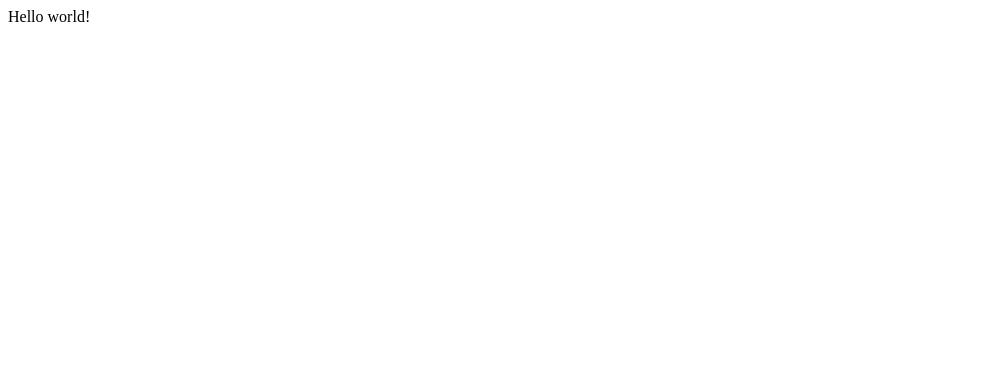
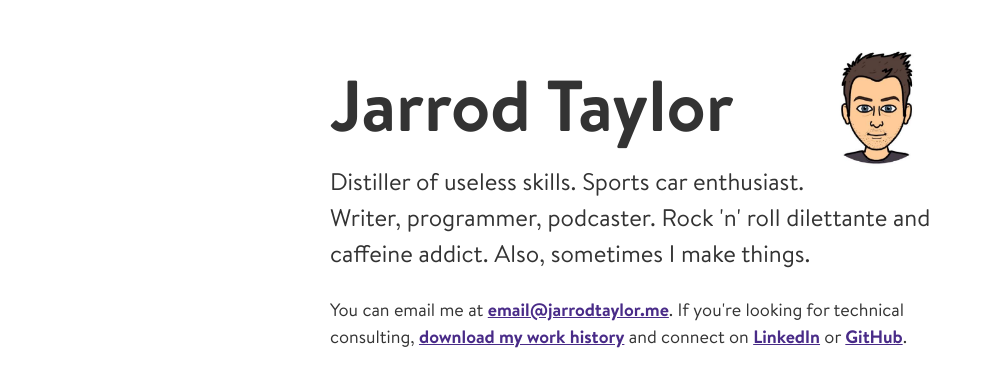
Before and after one commit to jarrodtaylor/jarrodtaylor.github.io, a plain HTML site: page index.html in a window 1280 px wide. Shown: the whole page, without its empty margins (0-984 px from the left). Drawn offline with Linux system fonts and the light colour scheme.

Commit message:
Adds basic website

```diff
--- a/index.html
+++ b/index.html
@@ -1,9 +1,98 @@
 <!DOCTYPE html>
 <html>
   <head>
+    <meta charset="UTF-8">
     <title>Jarrod Taylor</title>
+    <style>
+      @font-face {
+        font-family: "text";
+        font-style: normal;
+        font-weight: normal;
+        font-stretch: normal;
+        letter-spacing: -.01em;
+        src: url("/fonts/regular.woff2") format("woff2"), url("/fonts/regular.woff") format("woff"); }
+      @font-face {
+        font-family: "text";
+        font-style: normal;
+        font-weight: bold;
+        font-stretch: normal;
+        letter-spacing: -.01em;
+        src: url("/fonts/bold.woff2") format("woff2"), url("/fonts/bold.woff") format("woff"); }
+      @font-face {
+        font-family: "text";
+        font-style: italic;
+        font-weight: normal;
+        font-stretch: normal;
+        letter-spacing: -.01em;
+        src: url("/fonts/italic.woff2") format("woff2"), url("/fonts/italic.woff") format("woff"); }
+
+      body {
+        color: #333;
+        font-family: "text";
+        font-size: 18px;
+        line-height: 2em;
+        max-width: 620px;
+        margin: auto;
+        padding: 20px;
+      }
+
+      body > img:first-of-type {
+        border-radius: 50%;
+        float: right;
+        height: 8.07em;
+        margin-top: 5px;
+      }
+
+      @media (max-width: 660px) {
+        body > img:first-of-type {
+          display: none;
+        }
+      }
+
+      h1 {
+        font-size: 4em;
+        line-height: 1em;
+        margin-bottom: 0;
+      }
+
+      body > p:first-of-type {
+        font-size: 1.333em;
+      }
+
+      p { line-height: 1.5em; }
+
+      a, a:visited {
+        color: #492B88;
+        font-weight: bold;
+      }
+
+      a:hover {
+        background-color: #492B88;
+        color: white;
+        margin-left: -3px;
+        margin-right: -3px;
+        padding-left: 3px;
+        padding-right: 3px;
+        text-decoration: none;
+      }
+    </style>
   </head>
   <body>
-    Hello world!
+    <img src="/images/profile.jpeg" />
+    <h1>Jarrod Taylor</h1>
+    <p>
+      Distiller of useless skills. Sports car enthusiast.
+      Writer, programmer, podcaster.
+      Rock &apos;n&apos; roll dilettante and caffeine addict.
+      Also, sometimes I make things.
+    </p>
+    <p>
+      You can email me at <a href="mailto: email@jarrodtaylor.me">email@jarrodtaylor.me</a>.
+      If you're looking for technical consulting,
+      <a href="/downloads/Jarrod Taylor - Resume.pdf" download>download my work history</a>
+      and connect on <a href="https://www.linkedin.com/in/~jarrod/">LinkedIn</a>
+      or <a href="https://github.com/jarrodtaylor">GitHub</a>.
+    </p>
+
   </body>
 </html>
```
Also changed, not shown: fonts/bold.woff (added), fonts/bold.woff2 (added), fonts/italic.woff (added), fonts/italic.woff2 (added), fonts/regular.woff (added), fonts/regular.woff2 (added), images/profile.jpeg (added), 1 other file.
